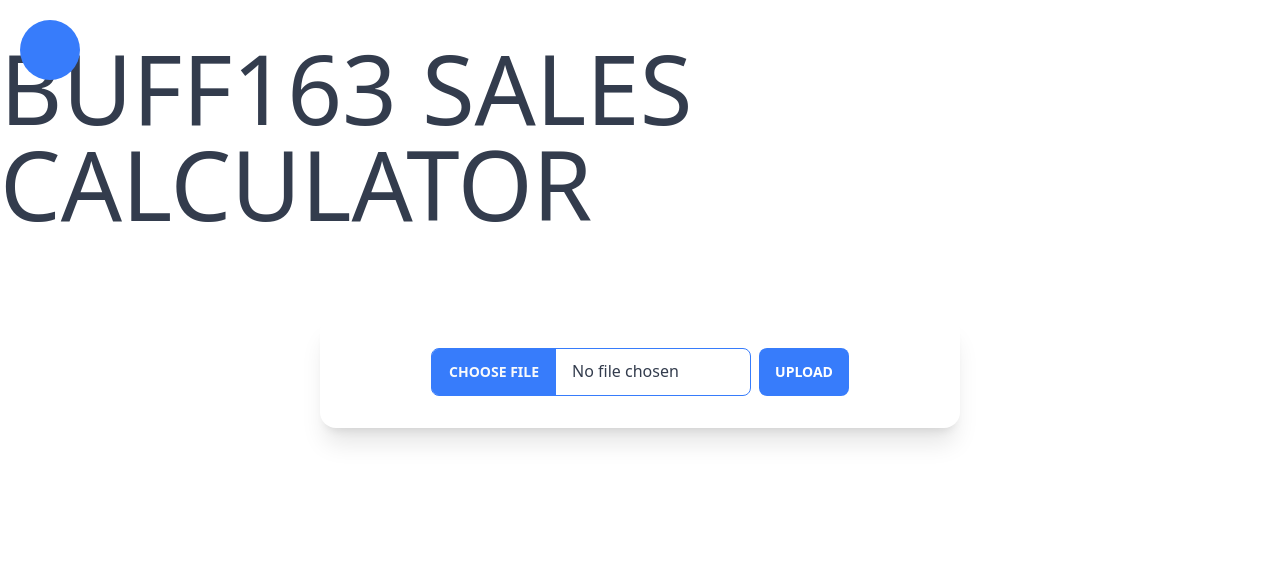
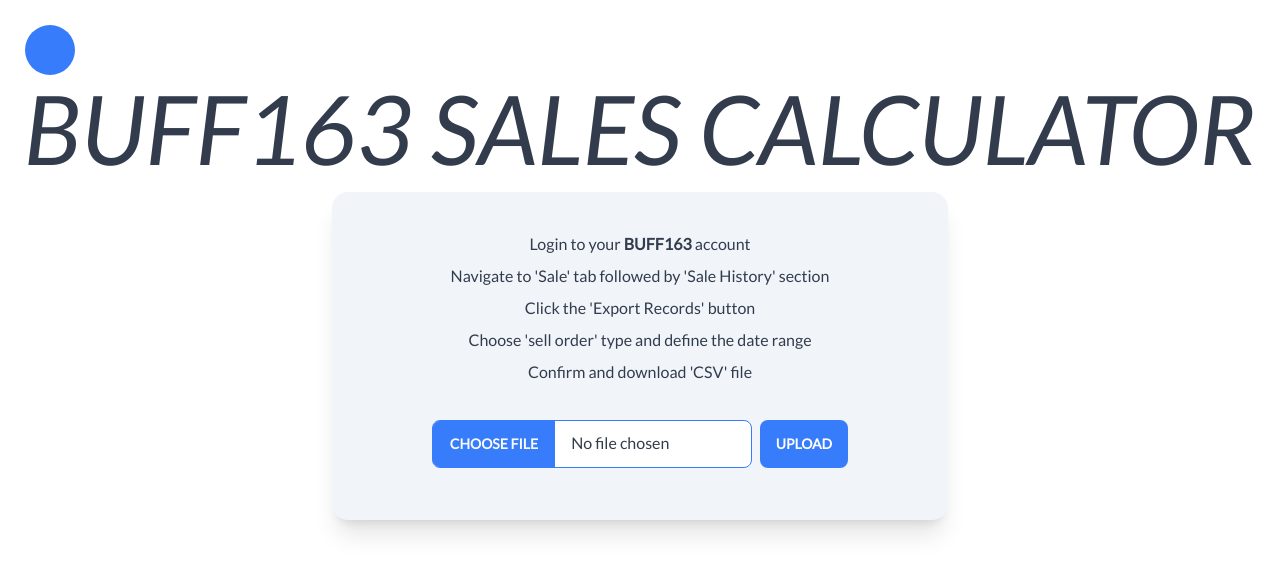
Before and after one commit to shresthashreejan/buff163Calc, a SvelteKit app: page / in a window 1280 px wide. Shown: the top 574 px of the page. Built offline with nearby package versions, Linux system fonts and the light colour scheme.

Commit message:
UI improvements

```diff
--- a/src/app.html
+++ b/src/app.html
@@ -3,10 +3,16 @@
 	<head>
 		<meta charset="utf-8" />
 		<meta name="viewport" content="width=device-width" />
+		<link rel="preconnect" href="https://fonts.googleapis.com" />
+		<link rel="preconnect" href="https://fonts.gstatic.com" crossorigin />
+		<link
+			href="https://fonts.googleapis.com/css2?family=Lato:ital@0;1&display=swap"
+			rel="stylesheet"
+		/>
 		<title>BUFF163 Sales Calculator</title>
 		%sveltekit.head%
 	</head>
-	<body data-sveltekit-preload-data="hover">
+	<body data-sveltekit-preload-data="hover" class="font-lato">
 		<div style="display: contents">%sveltekit.body%</div>
 	</body>
 </html>
--- a/src/routes/+page.svelte
+++ b/src/routes/+page.svelte
@@ -13,7 +13,7 @@
 		loadedDOM = true;
 	});
 
-	let size = spring(30);
+	let size = spring(25);
 	let coords = spring(
 		{ x: 50, y: 50 },
 		{
@@ -83,16 +83,16 @@
 	<div class="flex justify-center min-h-screen">
 		<div class="flex-col justify-center items-center">
 			<div
-				in:fly={{ y: 200, duration: 1000 }}
+				in:fly={{ y: 500, duration: 1000, opacity: -10 }}
 				out:fade
-				class="uppercase py-10 text-3xl md:text-7xl lg:text-8xl flex justify-center"
+				class="uppercase py-10 my-10 text-3xl md:text-7xl lg:text-8xl flex justify-center italic"
 			>
 				BUFF163 Sales Calculator
 			</div>
-			<div class="flex justify-center items-center h-1/4">
+			<div class="flex justify-center items-center h-1/4 my-10">
 				<div
 					in:slide={{ duration: 1000, axis: 'y', easing: backInOut }}
-					class="card z-10 bg-base-100 shadow-xl w-full md:w-1/2"
+					class="card z-10 shadow-xl w-full md:w-1/2 bg-slate-100"
 				>
 					<div
 						in:fade={{
@@ -100,14 +100,24 @@
 						}}
 						class="card-body flex justify-center"
 					>
-						<div class="card-actions flex justify-center">
+						<div class="flex flex-col justify-center items-center">
+							<div class="py-2">
+								Login to your <a href="https://buff.163.com/"><strong>BUFF163</strong></a> account
+							</div>
+							<div class="pb-2">Navigate to 'Sale' tab followed by 'Sale History' section</div>
+							<div class="pb-2">Click the 'Export Records' button</div>
+							<div class="pb-2">Choose 'sell order' type and define the date range</div>
+							<div class="pb-2">Confirm and download 'CSV' file</div>
+						</div>
+
+						<div class="card-actions flex justify-center items-center my-5">
 							<input
 								type="file"
 								id="csvInput"
-								class="file-input file-input-secondary hover:file-input-primary w-full max-w-xs"
+								class="file-input file-input-secondary w-full max-w-xs"
 							/>
 							<button
-								class="btn btn-primary border-0 bg-secondary hover:bg-primary text-white"
+								class="btn btn-primary border-0 bg-secondary hover:bg-white text-white hover:text-secondary"
 								on:click={csvUpload}>Upload</button
 							>
 						</div>
--- a/tailwind.config.js
+++ b/tailwind.config.js
@@ -2,7 +2,11 @@
 export default {
 	content: ['./src/**/*.{html,js,svelte,ts}'],
 	theme: {
-		extend: {}
+		extend: {
+			fontFamily: {
+				lato: ['Lato', 'sans-serif']
+			}
+		}
 	},
 	plugins: [require('daisyui')],
 	daisyui: {
```
